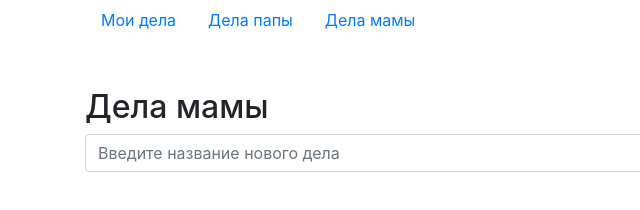
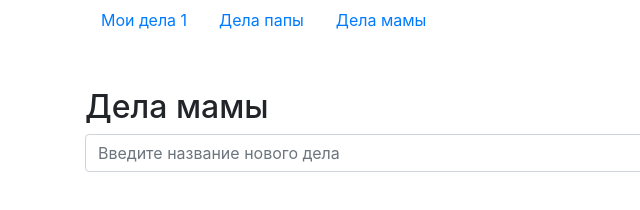
Before and after one commit to graciellaDev/test, a plain HTML site: page mom.html in a window 1280 px wide. Shown: the full height of the page, 0-640 px from the left. Drawn offline with nearby package versions, Linux system fonts and the light colour scheme.

Commit message:
init project

```diff
--- a/mom.html
+++ b/mom.html
@@ -14,7 +14,7 @@
     <div class="container mb-5">
         <nav class="nav">
             <a href="index.html" class="nav-link">
-                Мои дела
+                Мои дела 1
             </a>
             <a href="dad.html" class="nav-link">
                 Дела папы
```
